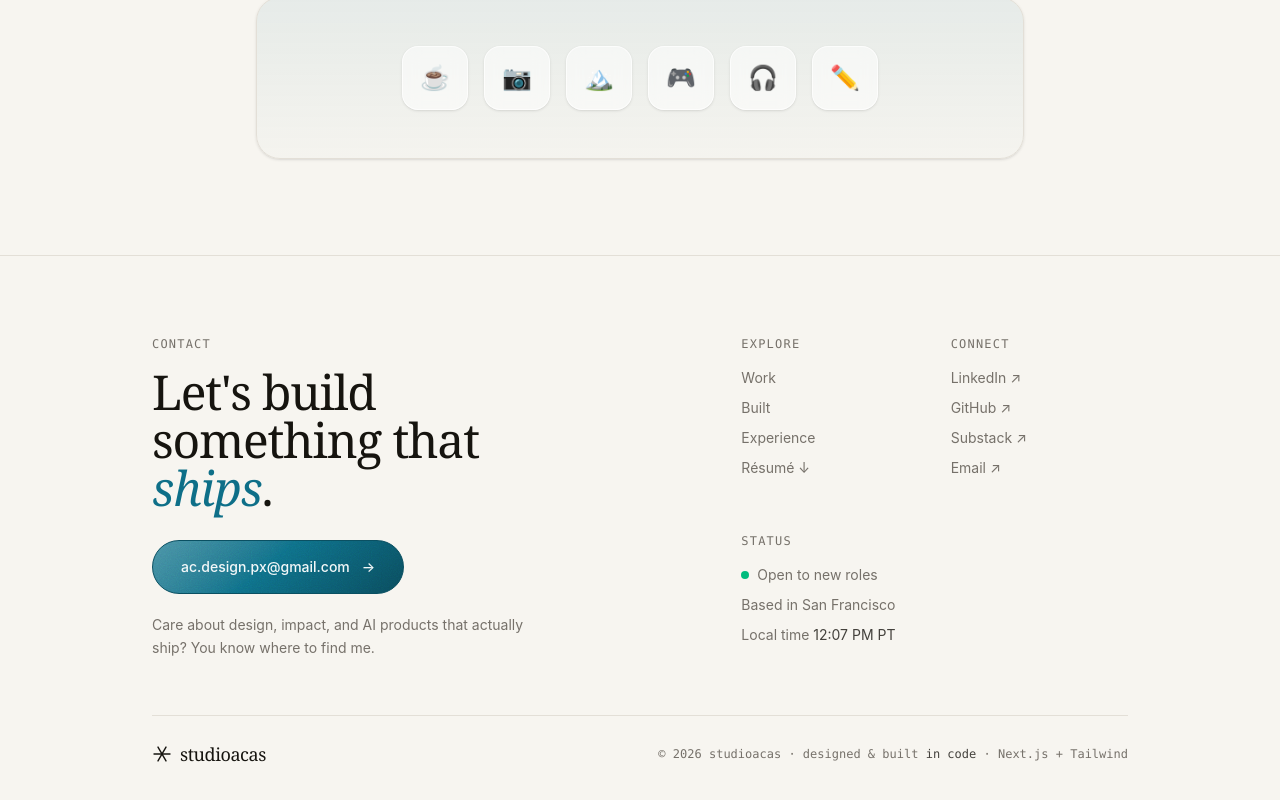
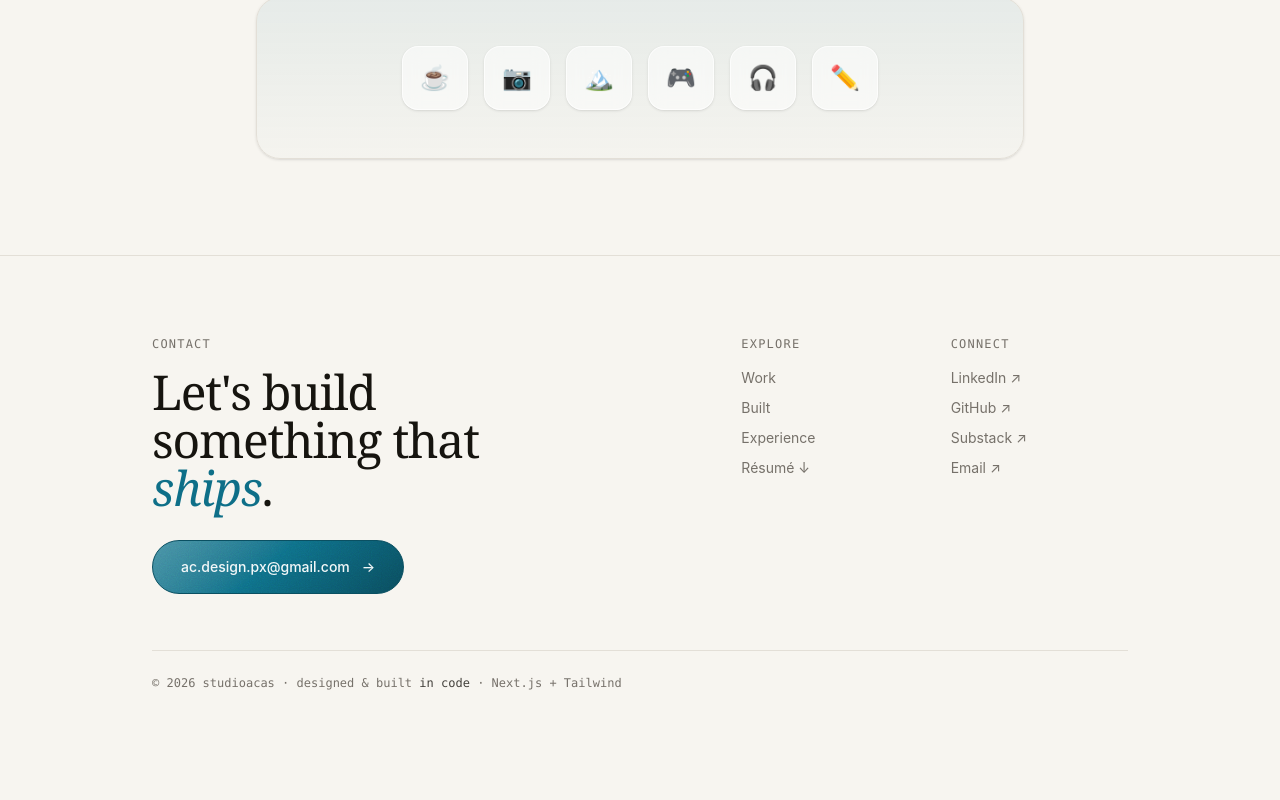
Before and after one commit to acaspx/portfolio-chops, a Next.js app: page / in a window 1280 px wide. Shown: the part 4498-5298 px from the top of the page. After the commit the page ends 5269 px from the top, so only its background shows below. Built offline with nearby package versions, Linux system fonts and the light colour scheme.

Commit message:
Footer: trim subline, status block, and wordmark; left-align colophon

```diff
--- a/components/Footer.tsx
+++ b/components/Footer.tsx
@@ -1,6 +1,4 @@
 import Link from "next/link";
-import AsteriskMark from "@/components/AsteriskMark";
-import LocalTime from "@/components/LocalTime";
 
 const explore = [
   { label: "Work", href: "/#work" },
@@ -35,10 +33,6 @@ export default function Footer() {
               ac.design.px@gmail.com
               <span aria-hidden>→</span>
             </a>
-            <p className="mt-5 max-w-sm text-sm leading-relaxed text-muted">
-              Care about design, impact, and AI products that actually ship? You know where to
-              find me.
-            </p>
           </div>
 
           {/* Nav columns */}
@@ -91,34 +85,11 @@ export default function Footer() {
                 </li>
               </ul>
             </div>
-
-            {/* Status */}
-            <div>
-              <p className="font-mono text-xs uppercase tracking-widest text-muted">Status</p>
-              <ul className="mt-4 space-y-2.5 text-sm text-muted">
-                <li className="flex items-center gap-2">
-                  <span className="h-2 w-2 rounded-full bg-emerald-500" aria-hidden />
-                  Open to new roles
-                </li>
-                <li>Based in San Francisco</li>
-                <li>
-                  Local time <LocalTime />
-                </li>
-              </ul>
-            </div>
           </div>
         </div>
 
         {/* Bottom bar */}
-        <div className="mt-14 flex flex-col gap-3 border-t border-line pt-6 sm:flex-row sm:items-center sm:justify-between">
-          <Link
-            href="/"
-            aria-label="Home"
-            className="inline-flex items-center gap-2 text-ink transition-colors hover:text-accent"
-          >
-            <AsteriskMark className="h-5 w-5" />
-            <span className="font-serif text-lg tracking-tight">studioacas</span>
-          </Link>
+        <div className="mt-14 border-t border-line pt-6">
           <p className="font-mono text-xs text-muted">
             © {new Date().getFullYear()} studioacas · designed &amp; built{" "}
             <a
```
Also changed, not shown: 1 other file (tests, documents, lock files or other folders).
